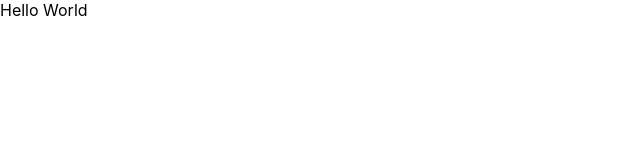
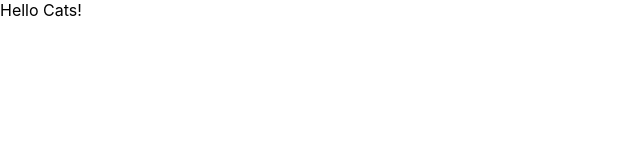
Before and after one commit to zusamarehan/evaluate-redirector, a Next.js app: page / in a window 1280 px wide. Before the commit this address had no page. Shown: the top 160 px of the page, without its empty margins (0-640 px from the left). Built offline with nearby package versions, Linux system fonts and the light colour scheme.

Commit message:
Update index.js

```diff
--- a/pages/index.js
+++ b/pages/index.js
@@ -2,17 +2,11 @@ import Link from 'next/link'
 import { useEffect } from 'react'
 import { useRouter } from 'next/router'
 
-const NotFound = () => {
-  const router = useRouter();
-
-  useEffect(() => {
-    router.push('https://ecosystem.atlassian.net/browse/ACJIRA-1632');
-  }, [])
-
+const Home = () => {
   return (
-    <div>Hello World</div>
+    <div>Hello Cats!</div>
   );
 
 }
 
-export default NotFound;
+export default Home;
```
